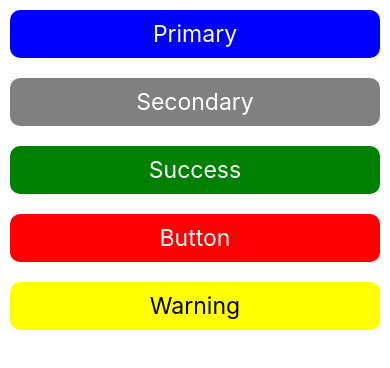
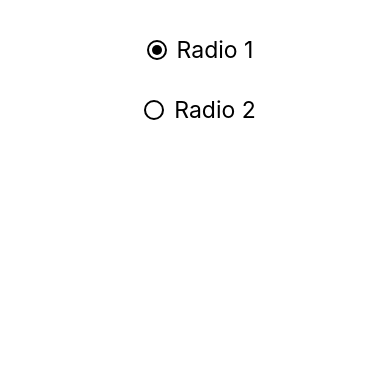
Before and after one commit to Rahul-7027/React_Native, a React Native app: screen / in a window 390 px wide. Shown: the top 368 px of the page. Built offline with nearby package versions, Linux system fonts and the light colour scheme.

Commit message:
make radio button

```diff
--- a/App.js
+++ b/App.js
@@ -2,11 +2,12 @@ import React from 'react'
 import { View } from 'react-native'
 import ResponsiveLayout from './components/ResponsiveLayout'
 import ButtonColor from './components/ButtonColor'
+import RadioButton from './components/RadioButton'
 
 const App = () => {
   return (
    <View>
-    <ButtonColor/>
+    <RadioButton/>
    </View>
   )
 }
--- a/components/ButtonColor.js
+++ b/components/ButtonColor.js
@@ -5,23 +5,23 @@ const ButtonColor = () => {
   return (
     <View>
       <TouchableHighlight>
-        <Text style={styles.primary}>Primary</Text>
+        <Text style={[styles.btn,styles.primary]}>Primary</Text>
       </TouchableHighlight>
 
       <TouchableHighlight>
-        <Text style={styles.secondary}>Secondary</Text>
+        <Text style={[styles.btn,styles.secondary]}>Secondary</Text>
       </TouchableHighlight>
 
       <TouchableHighlight>
-        <Text style={styles.success}>Success</Text>
+        <Text style={[styles.btn,styles.success]}>Success</Text>
       </TouchableHighlight>
 
       <TouchableHighlight>
-        <Text style={styles.btn}>Button</Text>
+        <Text style={[styles.btn,styles.btn]}>Button</Text>
       </TouchableHighlight>
 
       <TouchableHighlight>
-        <Text style={styles.warning}>Warning</Text>
+        <Text style={[styles.btn,styles.warning]}>Warning</Text>
       </TouchableHighlight>
 
 
@@ -34,7 +34,7 @@ const styles = StyleSheet.create({
     flex: 1
   },
   btn: {
-    color:"white",
+    color: "white",
     backgroundColor: "red",
     textAlign: "center",
     fontSize: 23,
@@ -46,58 +46,10 @@ const styles = StyleSheet.create({
     shadowColor: "blue",
     cursor: "pointer"
   },
-  success:{
-      color:"white",
-      backgroundColor: "green",
-      textAlign: "center",
-      fontSize: 23,
-      padding: 10,
-      margin: 10,
-      borderRadius: 10,
-      opacity: 1,
-      elevation: 1,
-      shadowColor: "blue",
-      cursor: "pointer"
-    },
-    primary:{
-      color:"white",
-      backgroundColor: "blue",
-      textAlign: "center",
-      fontSize: 23,
-      padding: 10,
-      margin: 10,
-      borderRadius: 10,
-      opacity: 1,
-      elevation: 1,
-      shadowColor: "blue",
-      cursor: "pointer"
-    },
-    secondary:{
-      color:"white",
-      backgroundColor: "grey",
-      textAlign: "center",
-      fontSize: 23,
-      padding: 10,
-      margin: 10,
-      borderRadius: 10,
-      opacity: 1,
-      elevation: 1,
-      shadowColor: "blue",
-      cursor: "pointer"
-    },
-    warning:{
-      color:"black",
-      backgroundColor: "yellow",
-      textAlign: "center",
-      fontSize: 23,
-      padding: 10,
-      margin: 10,
-      borderRadius: 10,
-      opacity: 1,
-      elevation: 1,
-      shadowColor: "blue",
-      cursor: "pointer"
-    }
+  success: { backgroundColor: "green" },
+  primary: { backgroundColor: "blue" },
+  secondary: { backgroundColor: "grey" },
+  warning: { backgroundColor: "yellow",color:"black" }
 })
 
 export default ButtonColor
--- /dev/null
+++ b/components/RadioButton.js
@@ -0,0 +1,63 @@
+import React, { useState } from 'react';
+import { StyleSheet, Text, TouchableOpacity, View } from 'react-native';
+
+const RadioButton = () => {
+    const [selectedBtn, setSelectedBtn] = useState(1);
+
+    return (
+        <View style={styles.main}>
+            <TouchableOpacity onPress={() => setSelectedBtn(1)}>
+                <View style={styles.radioWrap}>
+                    <View style={styles.radiomake}>
+                        {selectedBtn === 1 ? <View style={styles.radioSelectBtn} /> : null}
+                    </View>
+                    <Text style={styles.radio1}>Radio 1</Text>
+                </View>
+            </TouchableOpacity>
+
+            <TouchableOpacity onPress={() => setSelectedBtn(2)}>
+                <View style={styles.radioWrap}>
+                    <View style={styles.radiomake}>
+                        {selectedBtn === 2 ? <View style={styles.radioSelectBtn} /> : null}
+                    </View>
+                    <Text style={styles.radio1}>Radio 2</Text>
+                </View>
+            </TouchableOpacity>
+        </View>
+    );
+};
+
+const styles = StyleSheet.create({
+    main: {
+      marginTop: 20,
+      alignItems: "center",
+      justifyContent: "center",
+    },
+    radio1: {
+      fontSize: 23,
+      color: "black",
+    },
+    radiomake: {
+      height: 20,
+      width: 20,
+      borderRadius: 10,
+      borderWidth: 2,
+      justifyContent: "center",
+      alignItems: "center",
+      margin: 10,
+    },
+    radioWrap: {
+      flexDirection: "row",
+      alignItems: "center",
+      marginVertical: 10,
+    },
+    radioSelectBtn: {
+      backgroundColor: "black",
+      height: 10,
+      width: 10,
+      borderRadius: 5,
+    },
+  });
+
+
+export default RadioButton;
```
